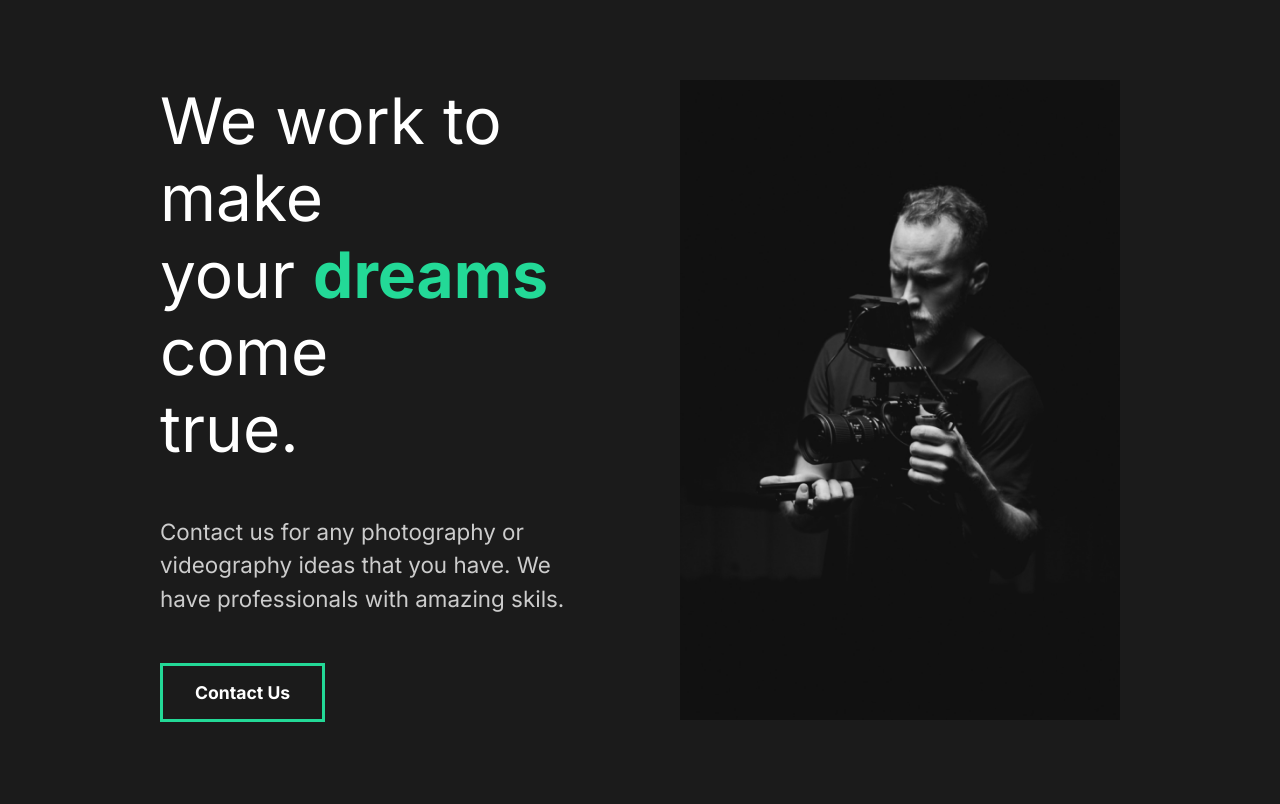
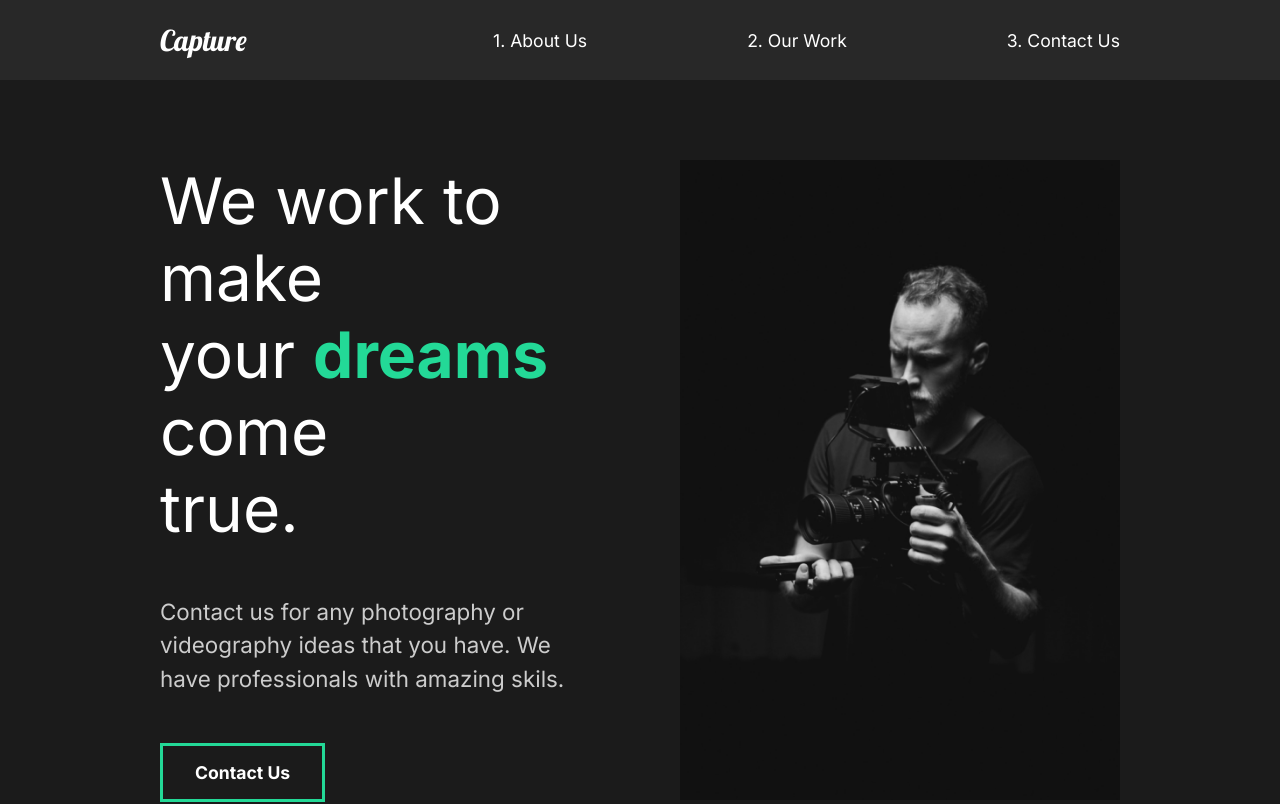
Before and after one commit to victor-mascarenhas/capture, a React (Create React App) app: page / in a window 1280 px wide. Shown: the top 804 px of the page. Built offline with nearby package versions, Linux system fonts and the light colour scheme.

Commit message:
Creating Nav

```diff
--- a/src/App.js
+++ b/src/App.js
@@ -1,9 +1,11 @@
 //Views
 import AboutUs from './pages/AbouUs'
+import Nav from './components/Nav'
 
 function App() {
   return (
     <div className="App">
+      <Nav/>
       <AboutUs/>
     </div>
   );
--- /dev/null
+++ b/src/components/Nav.js
@@ -0,0 +1,49 @@
+import styled from 'styled-components'
+
+const Nav = () =>{
+    return (
+        <StyledNav>
+            <h1><a id="logo" href="#">Capture</a></h1>
+            <ul>
+                <li>
+                    <a href="#">1. About Us</a>
+                </li>
+                <li>
+                    <a href="#">2. Our Work</a>
+                </li>
+                <li>
+                    <a href="#">3. Contact Us</a>
+                </li>
+            </ul>
+        </StyledNav>
+    )
+}
+
+export default Nav
+
+const StyledNav = styled.nav`
+min-height: 10vh;
+display: flex;
+margin: auto;
+justify-content: space-between;
+align-items: center;
+padding: 1rem 10rem;
+background: #282828;
+a{
+    color: white;
+    text-decoration: none;
+}
+ul {
+    display: flex;
+    list-style: none;
+}
+li{
+    padding-left: 10rem;
+    position: relative;
+}
+#logo{
+    font-size: 1.8rem;
+    font-family: "Lobster", cursive;
+    font-weight: lighter;
+}
+`
```
